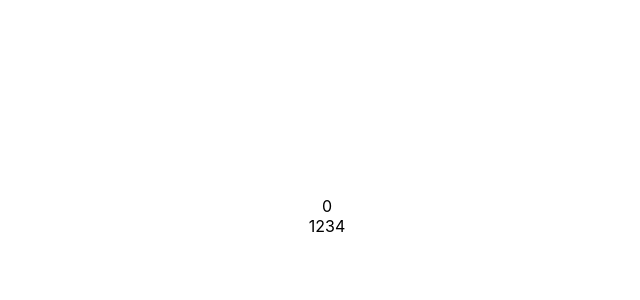
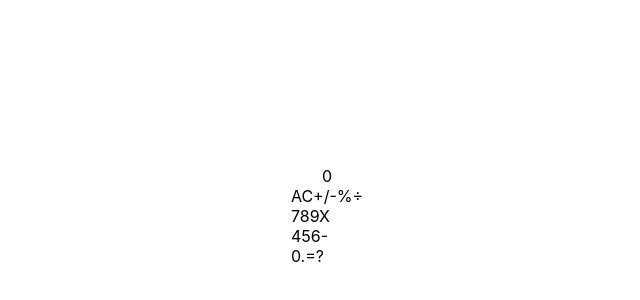
Before and after one commit to FrancoRosa/react-calc, a React (Create React App) app: page / in a window 1280 px wide. Shown: the part 184-484 px from the top of the page, without its empty margins (313-953 px from the left). Built offline with nearby package versions, Linux system fonts and the light colour scheme.

Commit message:
Add button groups

```diff
--- a/src/components/App.js
+++ b/src/components/App.js
@@ -35,11 +35,30 @@ const ButtonPanel = props => {
   return (
     <div>
       <div>
-        <Button button='1' />
-        <Button button='2' />
-        <Button button='3' />
+        <Button button='AC' />
+        <Button button='+/-' />
+        <Button button='%' />
+        <Button button='÷' />
+      </div>
+      <div>
+        <Button button='7' />
+        <Button button='8' />
+        <Button button='9' />
+        <Button button='X' />
+      </div>
+      <div>
         <Button button='4' />
+        <Button button='5' />
+        <Button button='6' />
+        <Button button='-' />
       </div>
+      <div>
+        <Button button='0' />
+        <Button button='.' />
+        <Button button='=' />
+        <Button button='?' />
+      </div>
+
     </div>
   );
 };
```
